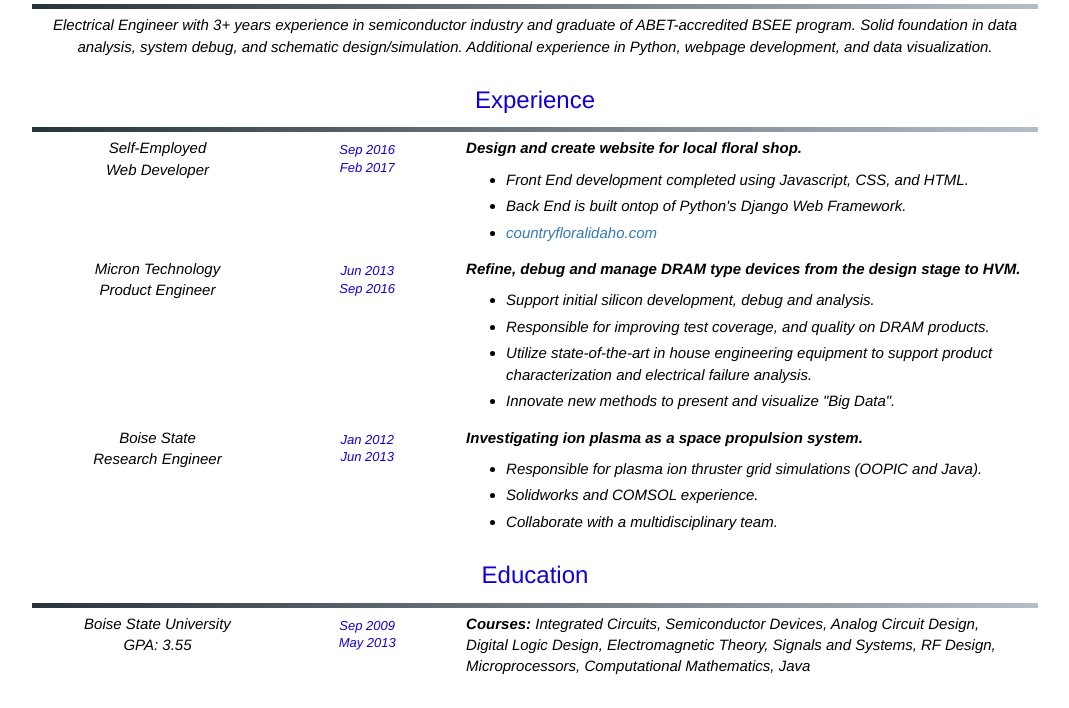
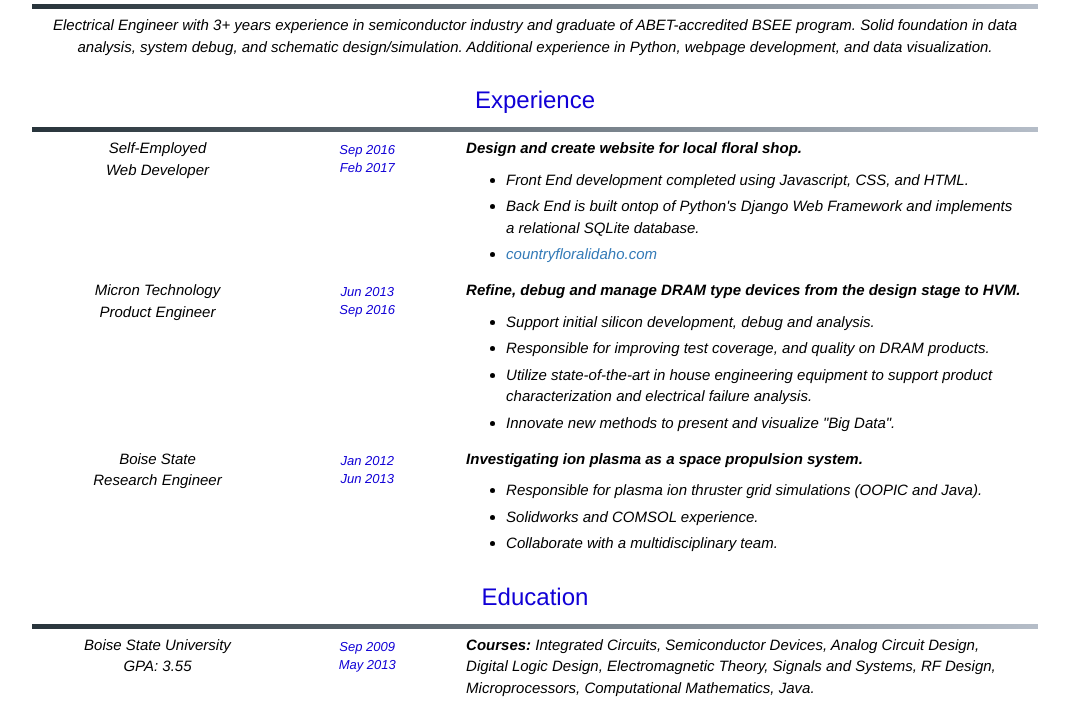
Before and after one commit to jakesmorrison/jakobmorrison.net, a Django app: page /resume/ in a window 1280 px wide. Shown: the part 268-976 px from the top of the page, without its empty margins (105-1174 px from the left). Before the commit the page ends 943 px from the top, so only its background shows below. Run offline with Django 3.2, Linux system fonts and the light colour scheme; some libraries are stand-ins or nearby versions; some web fonts are replaced.

Commit message:
updating resume

```diff
--- a/resume/templates/resume/index.html
+++ b/resume/templates/resume/index.html
@@ -75,7 +75,7 @@
                         <p class="subtext" style="text-align: left;"><b>Design and create website for local floral shop.</b></p>
                         <ul>
                             <li class="subtext" style="text-align: left;">Front End development completed using Javascript, CSS, and HTML.</li>
-                            <li class="subtext" style="text-align: left;">Back End is built ontop of Python's Django Web Framework.</li>
+                            <li class="subtext" style="text-align: left;">Back End is built ontop of Python's Django Web Framework and implements a relational SQLite database.</li>
                             <li class="subtext" style="text-align: left;"><a href="http://www.countryfloralidaho.com">countryfloralidaho.com</a></li>
                         </ul>
                     </div>
@@ -139,7 +139,7 @@
                     <p class="subtext hire-dates">May 2013</p>
                 </div>
                 <div class="col-lg-7 col-xs-12">
-                    <p class="subtext" style="text-align: left;"><b>Courses:</b> Integrated Circuits, Semiconductor Devices, Analog Circuit Design, Digital Logic Design, Electromagnetic Theory, Signals and Systems, RF Design, Microprocessors, Computational Mathematics, Java </p>
+                    <p class="subtext" style="text-align: left;"><b>Courses:</b> Integrated Circuits, Semiconductor Devices, Analog Circuit Design, Digital Logic Design, Electromagnetic Theory, Signals and Systems, RF Design, Microprocessors, Computational Mathematics, Java. </p>
                 </div>
             </div>
         </div>
```
